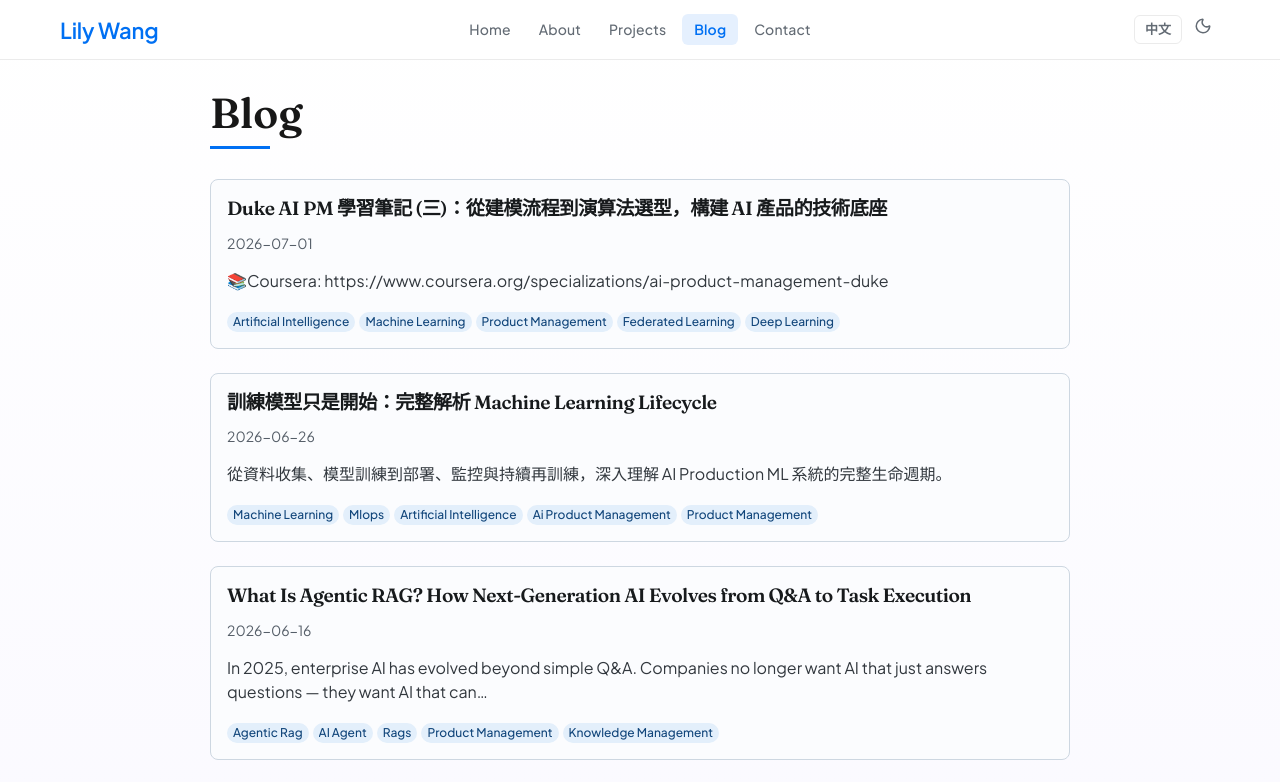
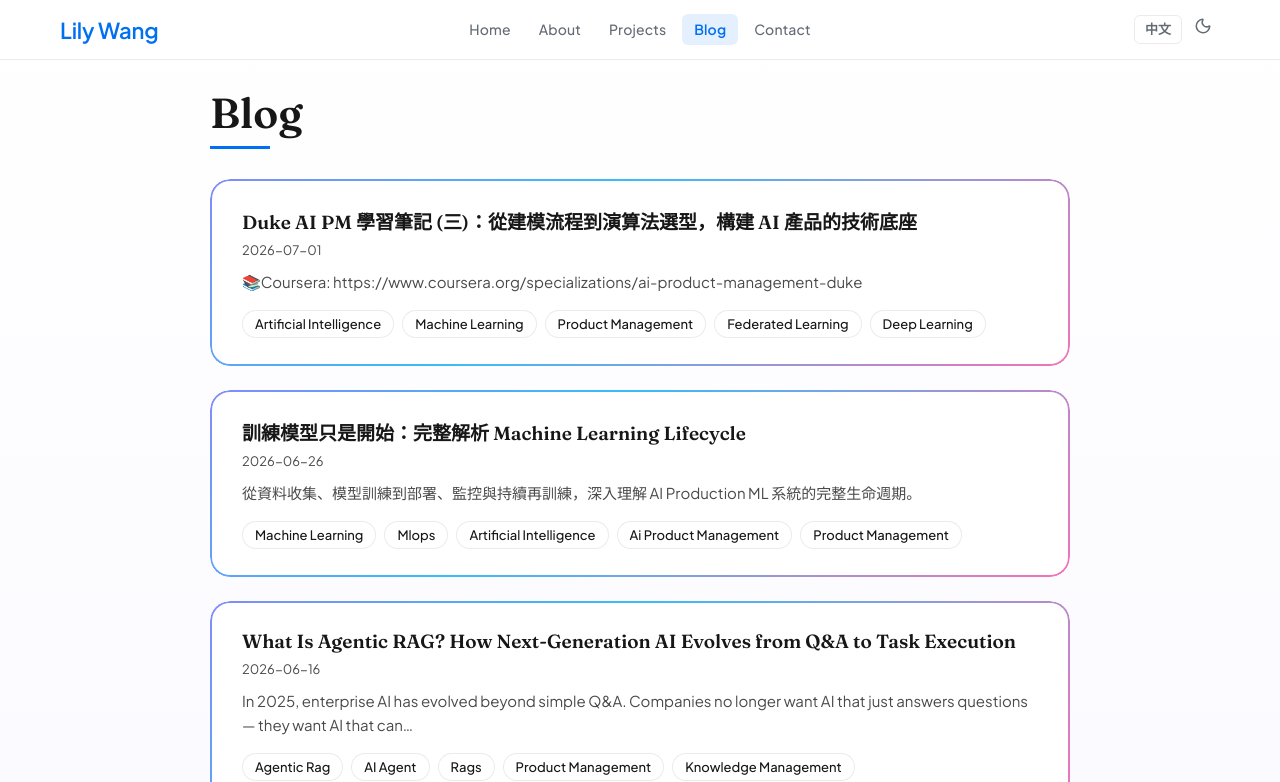
Before and after one commit to thelilywang/lilywang-portfolio, a Next.js app: page /blog in a window 1280 px wide. Shown: the top 782 px of the page. Built offline with nearby package versions, Linux system fonts and the light colour scheme.

Commit message:
refactor(blog): migrate blog list to CSS Modules

```diff
--- a/src/app/blog/blog.module.css
+++ b/src/app/blog/blog.module.css
@@ -1,9 +1,94 @@
 .container {
   composes: pageContainerMedium from '../styles/shared.module.css';
+}
+
+.list {
+  display: flex;
+  flex-direction: column;
+  gap: 24px;
+}
+
+.cardLink {
+  text-decoration: none;
+  color: inherit;
+  display: block;
+}
+
+.card {
+  position: relative;
+  border-radius: var(--radius-xl);
+  padding: 28px 32px;
+  background: color-mix(in srgb, var(--surface-raised) 96%, transparent);
+  overflow: hidden;
+  transition: transform 0.22s ease, box-shadow 0.22s ease;
+}
+
+/* 漸層邊框 — 與 side project 卡技法相同 */
+.card::before {
+  content: '';
+  position: absolute;
+  inset: 0;
+  border-radius: var(--radius-xl);
+  padding: 2px;
+  background: var(--accent-gradient);
+  -webkit-mask: linear-gradient(#fff 0 0) content-box, linear-gradient(#fff 0 0);
+  -webkit-mask-composite: xor;
+  mask-composite: exclude;
+  pointer-events: none;
+}
+
+@media (hover: hover) and (pointer: fine) {
+  .card:hover {
+    transform: translateY(-4px);
+    box-shadow: 0 16px 40px color-mix(in srgb, #818cf8 18%, transparent);
+  }
+}
+
+.cardTitle {
+  position: relative;
+  z-index: 1;
+  font-size: 19px;
+  font-weight: 700;
+  font-family: var(--font-display);
+  color: var(--foreground);
+  margin: 0 0 8px 0;
+}
+
+.cardDate {
+  position: relative;
+  z-index: 1;
+  font-size: 13px;
+  color: var(--color-muted-strong);
+  margin-bottom: 12px;
+}
+
+.cardDescription {
+  position: relative;
+  z-index: 1;
+  font-size: 15px;
+  line-height: 1.6;
+  color: var(--color-muted-strong);
+  margin-bottom: 16px;
+}
+
+.cardTags {
+  position: relative;
+  z-index: 1;
+  display: flex;
+  flex-wrap: wrap;
+  gap: 8px;
+}
+
+.chip {
+  composes: chip from '../styles/shared.module.css';
 }
 
 @media (max-width: 768px) {
   .container {
     padding: 20px 16px;
   }
+
+  .card {
+    padding: 22px 20px;
+  }
 }
--- a/src/app/blog/page.tsx
+++ b/src/app/blog/page.tsx
@@ -1,11 +1,6 @@
 'use client';
 
 import Link from 'next/link';
-import Card from '@mui/joy/Card';
-import CardContent from '@mui/joy/CardContent';
-import Chip from '@mui/joy/Chip';
-import Typography from '@mui/joy/Typography';
-import Stack from '@mui/joy/Stack';
 import { blogData } from '@/data/blogData';
 import PageHeader from '@/app/components/PageHeader';
 import styles from './blog.module.css';
@@ -18,45 +13,22 @@ export default function Blog() {
     <div className={styles.container}>
       <PageHeader title={t('page_title')} />
 
-      <Stack spacing={3}>
+      <div className={styles.list}>
         {blogData.map((post) => (
-          <Link key={post.slug} href={`/blog/${post.slug}`} style={{ textDecoration: 'none', color: 'inherit' }}>
-            <Card
-              variant="outlined"
-              sx={{
-                cursor: 'pointer',
-                transition: 'transform 0.2s ease, box-shadow 0.2s ease',
-                '&:hover': {
-                  transform: 'translateY(-4px)',
-                  boxShadow: 'md',
-                },
-              }}
-            >
-              <CardContent>
-                <Typography level="h3" sx={{ mb: 1, fontSize: '1.2rem' }}>
-                  {post.title}
-                </Typography>
-
-                <Typography level="body-sm" sx={{ color: 'text.tertiary', mb: 1.5 }}>
-                  {post.date}
-                </Typography>
-
-                <Typography level="body-md" sx={{ mb: 2, color: 'text.secondary' }}>
-                  {post.description}
-                </Typography>
-
-                <Stack direction="row" spacing={0.5} flexWrap="wrap" useFlexGap>
-                  {post.tags.map((tag) => (
-                    <Chip key={tag} size="sm" variant="soft" color="primary">
-                      {tag}
-                    </Chip>
-                  ))}
-                </Stack>
-              </CardContent>
-            </Card>
+          <Link key={post.slug} href={`/blog/${post.slug}`} className={styles.cardLink}>
+            <article className={styles.card}>
+              <h2 className={styles.cardTitle}>{post.title}</h2>
+              <div className={styles.cardDate}>{post.date}</div>
+              <p className={styles.cardDescription}>{post.description}</p>
+              <div className={styles.cardTags}>
+                {post.tags.map((tag) => (
+                  <span key={tag} className={styles.chip}>{tag}</span>
+                ))}
+              </div>
+            </article>
           </Link>
         ))}
-      </Stack>
+      </div>
     </div>
   );
 }
```
